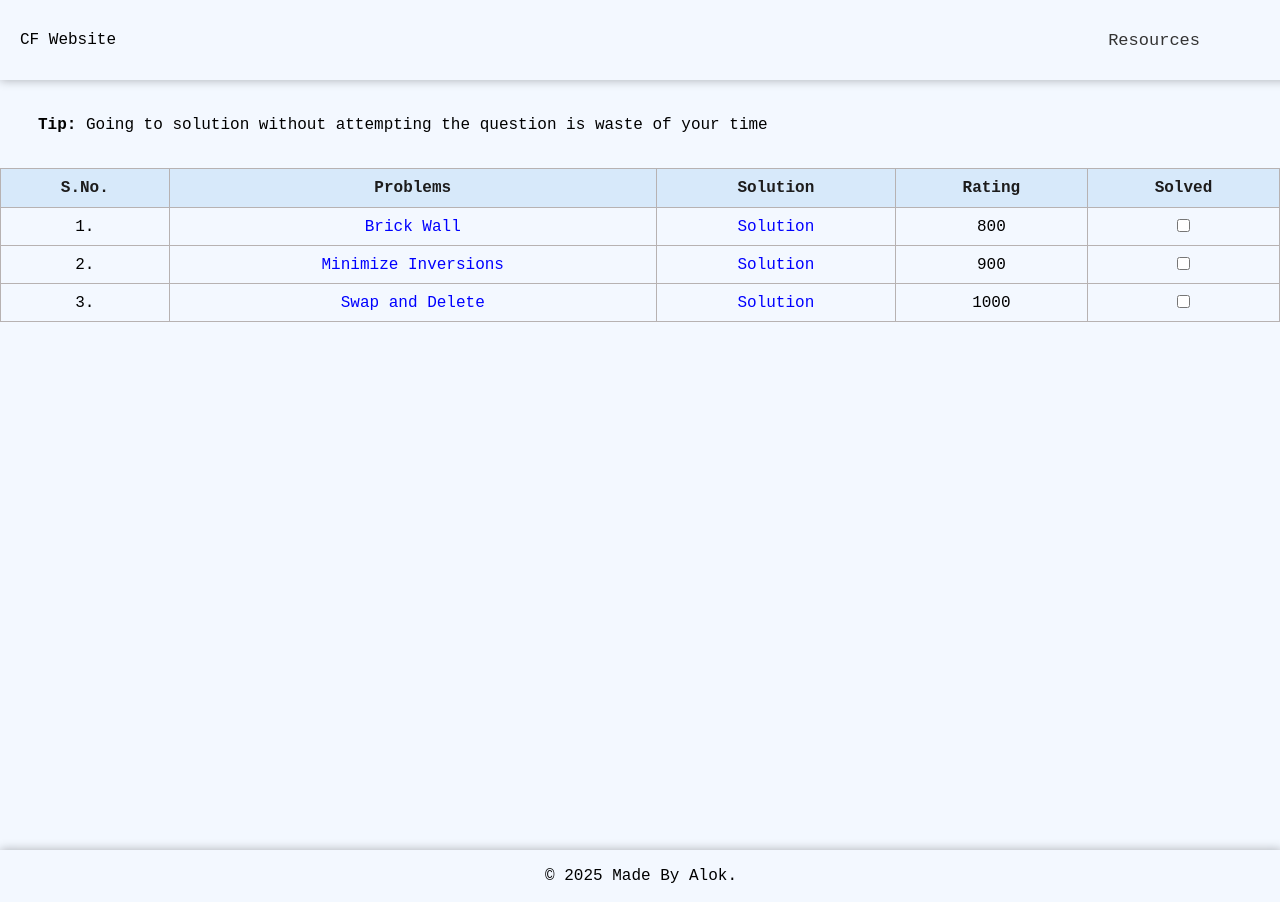
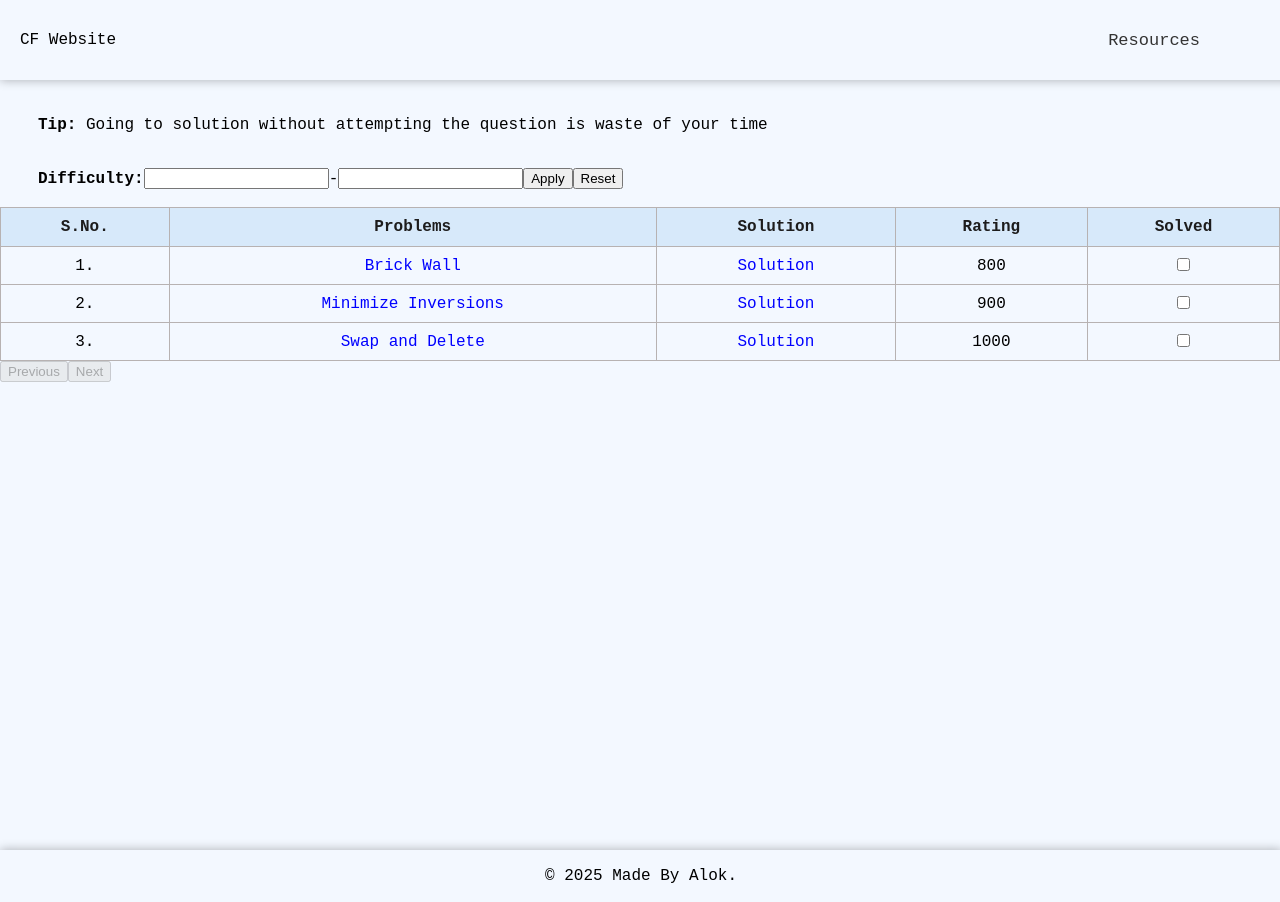
Before and after one commit to Alokzh/CF-Website, a React (Vite) app: page / in a window 1280 px wide. Built offline with nearby package versions, Linux system fonts and the light colour scheme.

Commit message:
Implemented filtering and pagination

```diff
--- a/src/pages/Home.tsx
+++ b/src/pages/Home.tsx
@@ -11,6 +11,11 @@ interface Problem {
 const Home: React.FC = () => {
     const [problems, setProblems] = useState<Problem[]>([]);
     const [solvedProblems, setSolvedProblems] = useState<number[]>([]);
+    const [minRating, setMinRating] = useState<number>();
+    const [maxRating, setMaxrating] = useState<number>();
+    const [filterApllied, setFilterApplied] = useState<boolean>(false);
+    const [currentPage, setCurrentPage] = useState<number>(1);
+    const problemsPerPage: number = 20;
 
     useEffect(() => {
         const savedSolvedProblems = localStorage.getItem("solvedProblems");
@@ -46,12 +51,75 @@ const Home: React.FC = () => {
         }
     };
 
+    const handleminRating = (event: React.ChangeEvent<HTMLInputElement>) => {
+        setMinRating(parseInt(event.target.value));
+    };
+
+    const handlemaxRating = (event: React.ChangeEvent<HTMLInputElement>) => {
+        setMaxrating(parseInt(event.target.value));
+    };
+
+    const applyFilter = () => {
+        setFilterApplied(true);
+        setCurrentPage(1);
+    };
+
+    const resetFilter = () => {
+        setMinRating(undefined);
+        setMaxrating(undefined);
+        setFilterApplied(false);
+        setCurrentPage(1);
+        window.location.reload();
+    };
+
+    const startIdx = (currentPage - 1) * problemsPerPage;
+    const endIdx = currentPage * problemsPerPage;
+
+    let filteredProblems: Problem[] = problems;
+
+    if (
+        filterApllied &&
+        typeof minRating === "number" &&
+        typeof maxRating === "number"
+    ) {
+        filteredProblems = problems.filter(
+            (problem) =>
+                problem.rating >= minRating && problem.rating <= maxRating
+        );
+    }
+
+    const displayedProblems = filteredProblems.slice(startIdx, endIdx);
+
+    const handlePageChange = (page: number) => {
+        setCurrentPage(page);
+        window.scrollTo(0, 0);
+    };
+
     return (
         <div className="container">
             <p style={{ marginLeft: "38px" }}>
                 <strong>Tip:</strong> Going to solution without attempting the
                 question is waste of your time
             </p>
+            <br />
+            <div style={{marginLeft:"38px"}}>
+                <label>
+                    <strong> Difficulty:</strong>
+                    <input
+                        type="number"
+                        value={minRating}
+                        onChange={handleminRating}
+                    />
+                    -
+                    <input
+                        type="number"
+                        value={maxRating}
+                        onChange={handlemaxRating}
+                    />
+                </label>
+                <button onClick={applyFilter}>Apply</button>
+                <button onClick={resetFilter}>Reset</button>
+            </div>
             <br />
             <table className="table">
                 <thead>
@@ -64,9 +132,18 @@ const Home: React.FC = () => {
                     </tr>
                 </thead>
                 <tbody>
-                    {problems.map((problem, index) => (
-                        <tr key={problem.id}>
-                            <td>{index + 1}.</td>
+                    {displayedProblems.map((problem, index) => (
+                        <tr
+                            key={problem.id}
+                            style={{
+                                backgroundColor: solvedProblems.includes(
+                                    problem.id
+                                )
+                                    ? "lightgreen"
+                                    : "",
+                            }}
+                        >
+                            <td>{startIdx + index + 1}.</td>
                             <td>
                                 <a
                                     href={problem.problemLink}
@@ -75,7 +152,7 @@ const Home: React.FC = () => {
                                         color: "blue",
                                     }}
                                 >
-                                    {problem.problemStatement}
+                                {problem.problemStatement}
                                 </a>
                             </td>
                             <td>
@@ -96,13 +173,29 @@ const Home: React.FC = () => {
                                     checked={solvedProblems.includes(
                                         problem.id
                                     )}
-                                    onChange={() => handleCheckbox(problem.id)}
+                                    onChange={() => {
+                                        handleCheckbox(problem.id);
+                                    }}
                                 />
                             </td>
                         </tr>
                     ))}
                 </tbody>
             </table>
+            <div className="pagination-btn">
+                <button
+                    disabled={currentPage === 1}
+                    onClick={() => handlePageChange(currentPage - 1)}
+                >
+                    Previous
+                </button>
+                <button
+                    disabled={displayedProblems.length < problemsPerPage}
+                    onClick={() => handlePageChange(currentPage + 1)}
+                >
+                    Next
+                </button>
+            </div>
         </div>
     );
 };
```
